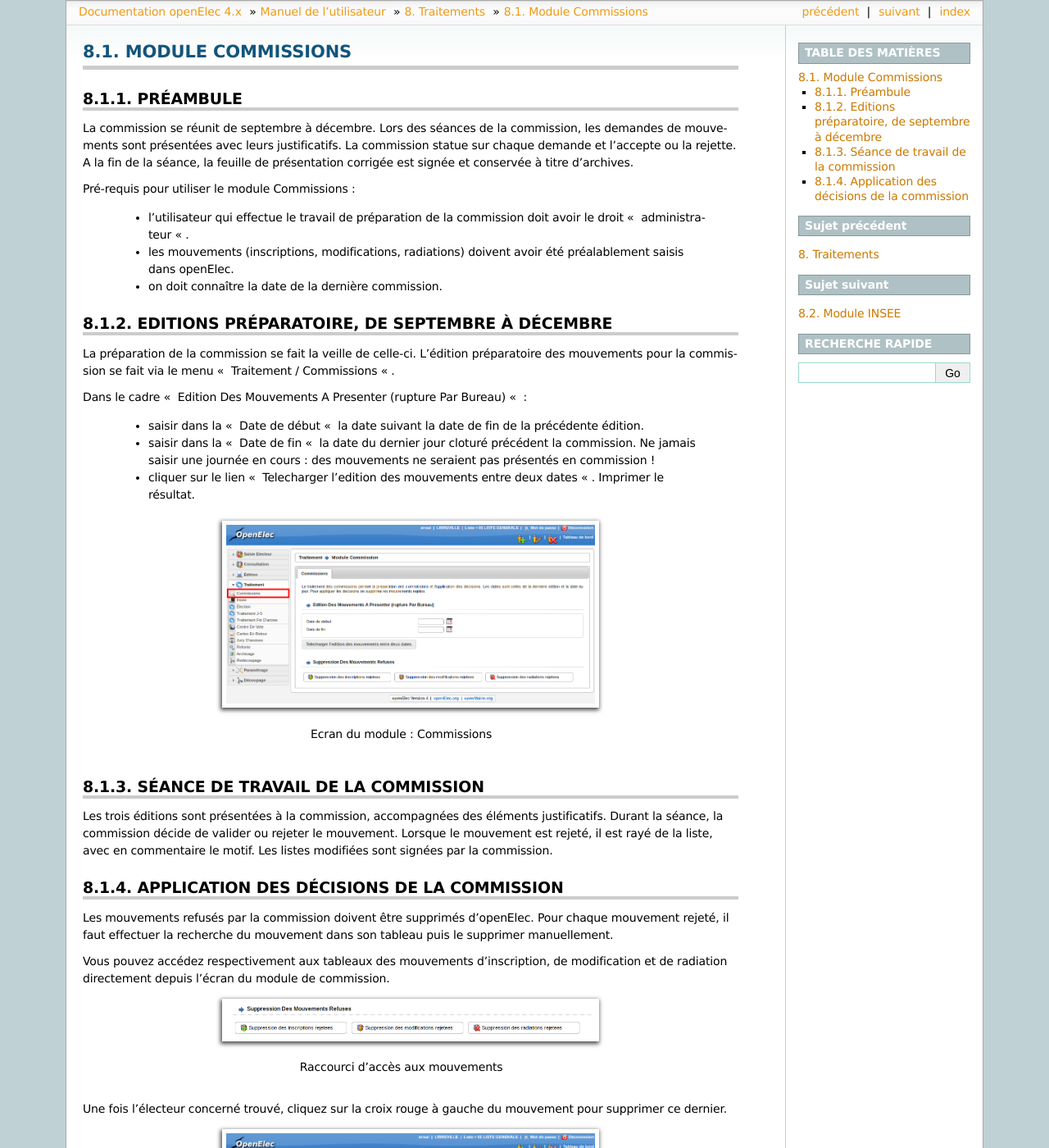
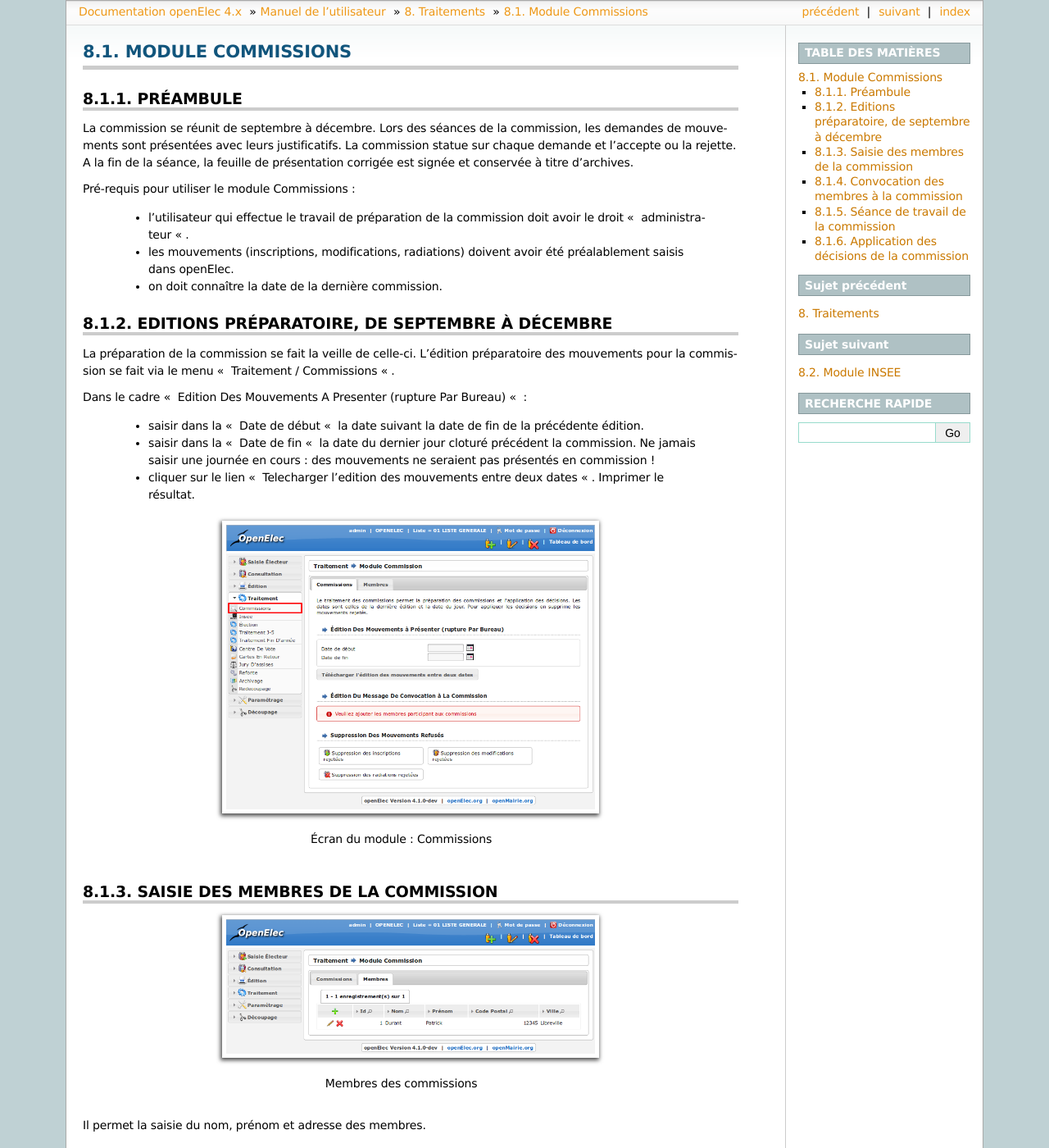
Before and after one commit to tbenita/openelec-documentation, a Sphinx documentation site: the page built from source/manuel_utilisateur/traitements/module_commission.rst, in a window 1280 px wide and 1400 px high. Shown: the whole window at 82% size. Built offline with Sphinx 7.4.7, drawn with Linux system fonts in a browser that asks for light colours; some of the changed text lies outside the part shown.

Commit message:
Mise à jour de la documentation suite aux évolution de la version 4.1.0

```diff
--- a/source/manuel_utilisateur/consultation/index.rst
+++ b/source/manuel_utilisateur/consultation/index.rst
@@ -22,7 +22,7 @@ La rubrique consultation vous permet de consulter les listes suivantes :
    * traces et editions.
 
 Pour chaque liste, vous disposez d'une fonction de recherche permettant
-de trouver un électeur par son prénom, nom ou même identifiant openElec.
+de trouver un électeur par son prénom, nom, sa date de naissance ou même son identifiant openElec.
 
 Lorsque cela est possible vous trouverez également à gauche de chaque
 élément de la liste des boutons permettant de réaliser diverses actions,
--- a/source/manuel_utilisateur/traitements/module_commission.rst
+++ b/source/manuel_utilisateur/traitements/module_commission.rst
@@ -19,6 +19,7 @@ Pré-requis pour utiliser le module Commissions :
 
     * on doit connaître la date de la dernière commission.
 
+
 Editions préparatoire, de septembre à décembre
 ==============================================
 
@@ -34,7 +35,26 @@ Dans le cadre " Edition Des Mouvements A Presenter (rupture Par Bureau) " :
 
 .. figure:: module_commission.png
 
-    Ecran du module : Commissions
+    Écran du module : Commissions
+
+
+Saisie des membres de la commission
+===================================
+
+.. figure:: module_commission_membres.png
+
+    Membres des commissions
+
+Il permet la saisie du nom, prénom et adresse des membres.
+
+Convocation des membres à la commission
+=======================================
+
+Une fois les membres saisie il est possible de générer un fichier au format pdf contenant un courrier de convocation pour chacun d'eux.
+
+.. figure:: module_commission_convocation.png
+
+    Édition du courrier de convocation
 
 Séance de travail de la commission
 ==================================
@@ -50,7 +70,8 @@ Application des décisions de la commission
 
 Les mouvements refusés par la commission doivent être supprimés
 d’openElec. Pour chaque mouvement rejeté, il faut effectuer la recherche
-du mouvement dans son tableau puis le supprimer manuellement.
+du mouvement dans son tableau, éventuellement éditer le courrier de refus du mouvement
+puis le supprimer manuellement.
 
 Vous pouvez accédez respectivement aux tableaux des mouvements
 d'inscription, de modification et de radiation directement
--- a/source/manuel_utilisateur/traitements/module_jury_d_assises.rst
+++ b/source/manuel_utilisateur/traitements/module_jury_d_assises.rst
@@ -49,9 +49,11 @@ Confirmer un membre du jury
 ---------------------------
 
 Pour définir un électeur tiré au sort comme un membre effectif du jury,
-rendez-vous dans la rubrique " Saisie " puis " Carte en retour / Juré ".
-Recherchez l'électeur puis éditez sa fiche en cliquant sur le bouton
+rendez-vous sur le tableau des électeurs tirés au sort puis éditez sa fiche en cliquant sur le bouton
 modifier (représenté par une icone de crayon).
+
+.. note:: Il est possible d'éditer ces information dans la fiche électeur
+          via le lien "Informations pour le jury d'assises" du menu contextuel.
 
 Enfin remplissez la section " Juré d'assises ". Le champ " Date préfecture "
 correspond à la date à laquelle la préfecture a donné son accord pour la
```
Also changed, not shown: source/manuel_utilisateur/utilisateur_saisies/procuration.rst (+7 -0 lines), source/manuel_utilisateur/traitements/module_commission.png, source/manuel_utilisateur/traitements/module_commission_convocation.png (added), source/manuel_utilisateur/traitements/module_commission_membres.png (added), source/manuel_utilisateur/traitements/module_jury_d_assises_jure_effectif.png, source/manuel_utilisateur/utilisateur_saisies/saisie_procuration.png.
